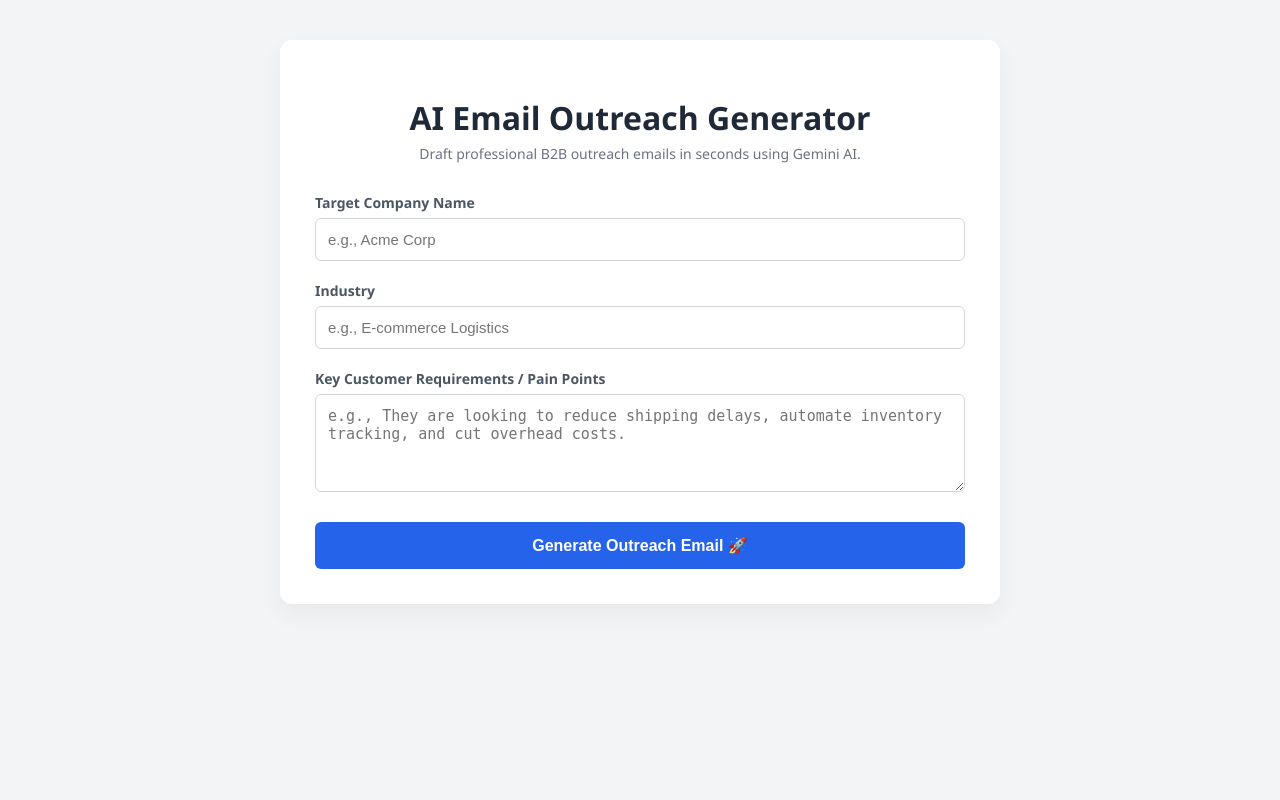
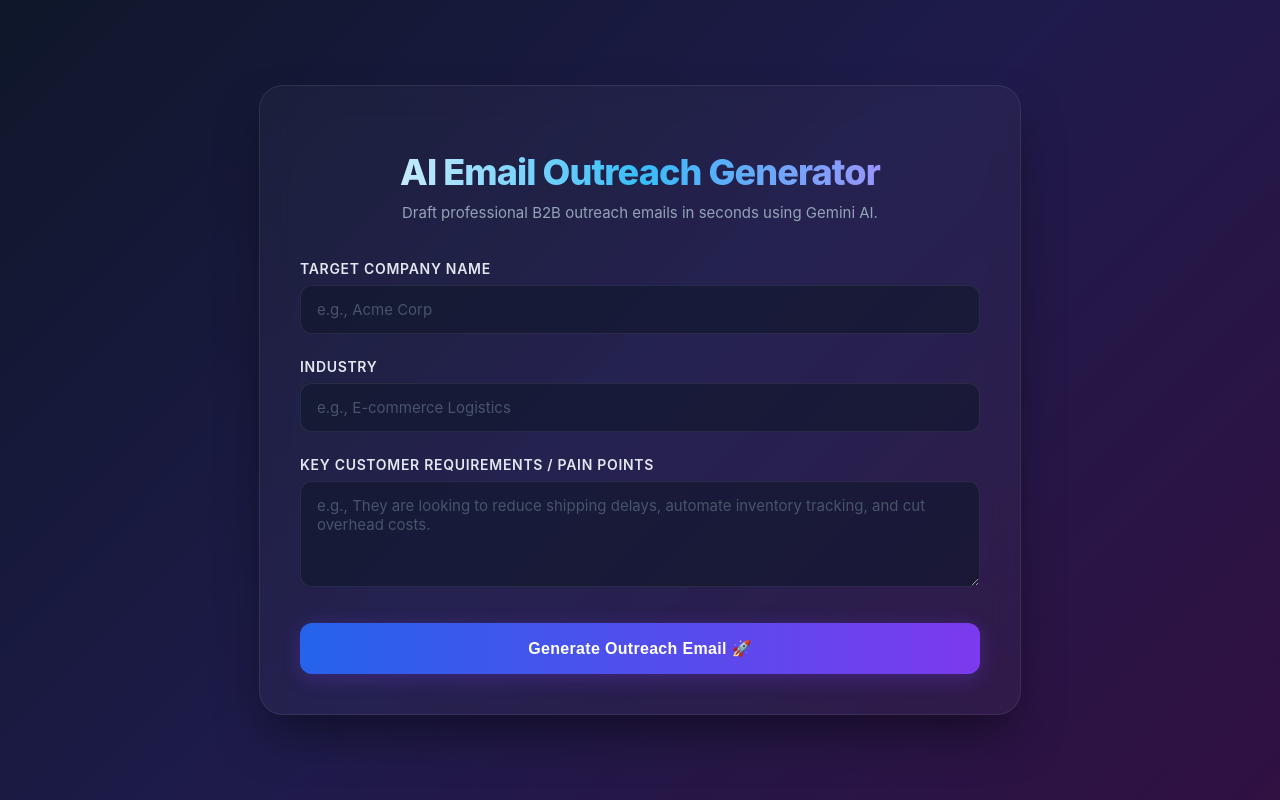
Before and after one commit to adityaranjan11/ai-email-outreach, a Flask app: page / in a window 1280 px wide. Run offline with Flask 3, Linux system fonts and the light colour scheme.

Commit message:
Design: upgrade UI to dark premium SaaS aesthetic

```diff
--- /dev/null
+++ b/requirements.txt
@@ -0,0 +1,3 @@
+git add requirements.txt
+git commit -m "Add requirements file for Render deployment"
+git push origin main
--- a/static/style.css
+++ b/static/style.css
@@ -1,98 +1,180 @@
+/* Premium CSS Variable Setup for Theming */
+:root {
+    --bg-gradient: linear-gradient(135deg, #0f172a 0%, #1e1b4b 50%, #311042 100%);
+    --card-bg: rgba(255, 255, 255, 0.03);
+    --card-border: rgba(255, 255, 255, 0.08);
+    --text-primary: #f8fafc;
+    --text-secondary: #94a3b8;
+    --accent-blue: #38bdf8;
+    --accent-purple: #c084fc;
+    --btn-gradient: linear-gradient(90deg, #2563eb, #7c3aed);
+    --btn-hover-gradient: linear-gradient(90deg, #1d4ed8, #6d28d9);
+    --input-focus: #818cf8;
+}
+
 body {
-    font-family: 'Segoe UI', -apple-system, BlinkMacSystemFont, Roboto, sans-serif;
-    background-color: #f3f4f6;
+    font-family: 'Inter', system-ui, -apple-system, BlinkMacSystemFont, 'Segoe UI', Roboto, sans-serif;
+    background: var(--bg-gradient);
+    background-attachment: fixed;
+    color: var(--text-primary);
     margin: 0;
-    padding: 40px 20px;
+    padding: 60px 20px;
     display: flex;
     justify-content: center;
+    align-items: center;
+    min-height: 100vh;
+    box-sizing: border-box;
 }
+
 .container {
-    background: #ffffff;
-    padding: 35px;
-    border-radius: 12px;
-    max-width: 650px;
+    background: var(--card-bg);
+    backdrop-filter: blur(16px);
+    -webkit-backdrop-filter: blur(16px);
+    padding: 40px;
+    border-radius: 24px;
+    max-width: 680px;
     width: 100%;
-    box-shadow: 0 10px 25px rgba(0, 0, 0, 0.05);
+    border: 1px solid var(--card-border);
+    box-shadow: 0 25px 50px -12px rgba(0, 0, 0, 0.5);
+    transition: transform 0.3s ease;
 }
+
 h1 {
-    color: #1f2937;
+    font-size: 2.25rem;
+    font-weight: 800;
+    letter-spacing: -0.025em;
+    background: linear-gradient(to right, #ffffff, var(--accent-blue), var(--accent-purple));
+    -webkit-background-clip: text;
+    -webkit-text-fill-color: transparent;
     text-align: center;
-    margin-bottom: 5px;
+    margin-bottom: 8px;
 }
+
 .subtitle {
     text-align: center;
-    color: #6b7280;
+    color: var(--text-secondary);
     margin-top: 0;
-    margin-bottom: 30px;
-    font-size: 14px;
+    margin-bottom: 35px;
+    font-size: 15px;
+    line-height: 1.5;
 }
+
 label {
     font-weight: 600;
-    margin-top: 20px;
+    margin-top: 24px;
     display: block;
-    color: #4b5563;
+    color: #e2e8f0;
     font-size: 14px;
+    letter-spacing: 0.05em;
+    text-transform: uppercase;
 }
+
 input, textarea {
     width: 100%;
-    padding: 12px;
-    margin-top: 6px;
-    border: 1px solid #d1d5db;
-    border-radius: 6px;
+    padding: 14px 16px;
+    margin-top: 8px;
+    background: rgba(15, 23, 42, 0.6);
+    border: 1px solid var(--card-border);
+    border-radius: 12px;
+    color: var(--text-primary);
     box-sizing: border-box;
     font-size: 15px;
-    transition: border-color 0.2s;
+    font-family: inherit;
+    transition: all 0.3s cubic-bezier(0.4, 0, 0.2, 1);
 }
+
+input::placeholder, textarea::placeholder {
+    color: #475569;
+}
+
 input:focus, textarea:focus {
     outline: none;
-    border-color: #3b82f6;
+    border-color: var(--input-focus);
+    background: rgba(15, 23, 42, 0.8);
+    box-shadow: 0 0 0 4px rgba(129, 140, 248, 0.15);
 }
+
 button {
     width: 100%;
-    padding: 14px;
-    background: #2563eb;
+    padding: 16px;
+    background: var(--btn-gradient);
     color: white;
     border: none;
-    border-radius: 6px;
-    margin-top: 25px;
+    border-radius: 12px;
+    margin-top: 32px;
     font-size: 16px;
     cursor: pointer;
-    font-weight: bold;
-    transition: background 0.2s;
+    font-weight: 700;
+    letter-spacing: 0.02em;
+    box-shadow: 0 4px 20px rgba(124, 58, 237, 0.3);
+    transition: all 0.2s ease;
 }
+
 button:hover {
-    background: #1d4ed8;
+    background: var(--btn-hover-gradient);
+    transform: translateY(-1px);
+    box-shadow: 0 6px 24px rgba(124, 58, 237, 0.4);
 }
+
+button:active {
+    transform: translateY(1px);
+}
+
 button:disabled {
-    background: #9ca3af;
+    background: #334155;
+    color: #64748b;
+    box-shadow: none;
     cursor: not-allowed;
 }
+
 .error {
-    color: #b91c1c;
-    background: #fef2f2;
-    padding: 12px;
-    margin-top: 20px;
-    border-radius: 6px;
-    border: 1px solid #fca5a5;
+    color: #fca5a5;
+    background: rgba(239, 68, 68, 0.1);
+    padding: 16px;
+    margin-top: 24px;
+    border-radius: 12px;
+    border: 1px solid rgba(239, 68, 68, 0.2);
     font-size: 14px;
+    display: flex;
+    align-items: center;
 }
+
 .result-box {
-    background: #f8fafc;
-    border-left: 5px solid #2563eb;
-    padding: 20px;
-    margin-top: 30px;
-    border-radius: 4px;
+    background: rgba(15, 23, 42, 0.4);
+    border: 1px solid rgba(56, 189, 248, 0.2);
+    padding: 28px;
+    margin-top: 35px;
+    border-radius: 16px;
+    position: relative;
+    overflow: hidden;
 }
+
+.result-box::before {
+    content: '';
+    position: absolute;
+    top: 0;
+    left: 0;
+    width: 4px;
+    height: 100%;
+    background: linear-gradient(to bottom, var(--accent-blue), var(--accent-purple));
+}
+
 .result-box h2 {
     margin-top: 0;
-    color: #1f2937;
-    font-size: 18px;
+    color: var(--accent-blue);
+    font-size: 1.1rem;
+    font-weight: 700;
+    text-transform: uppercase;
+    letter-spacing: 0.05em;
+    margin-bottom: 16px;
 }
+
 pre {
     white-space: pre-wrap;
     word-wrap: break-word;
     font-family: inherit;
-    color: #374151;
+    color: #e2e8f0;
     font-size: 15px;
-    line-height: 1.6;
+    line-height: 1.7;
+    margin: 0;
 }
```
